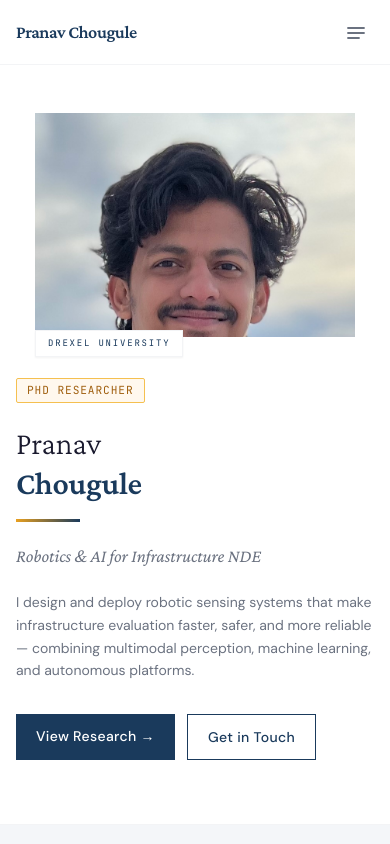
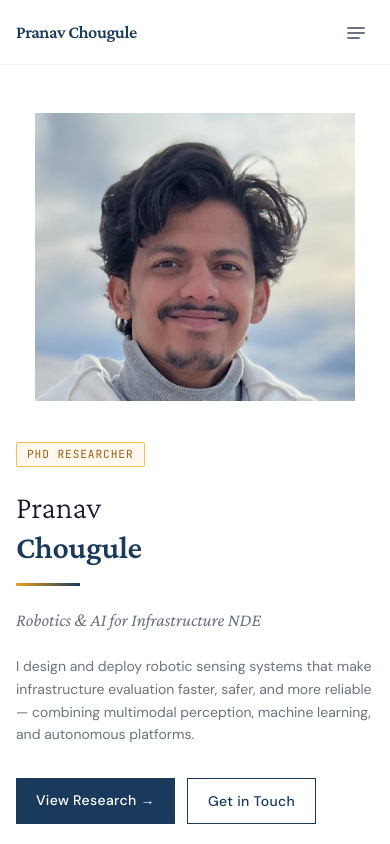
Before and after one commit to pranavc2255/pranavchougule-site, a Next.js app: page / in a window 390 px wide. Shown: the top 844 px of the page. Built offline with nearby package versions, Linux system fonts and the light colour scheme.

Commit message:
mobile potrait fix 1

```diff
--- a/src/app/page.tsx
+++ b/src/app/page.tsx
@@ -52,7 +52,7 @@ export default function HomePage() {
               <div className="absolute -top-3 -left-3 md:-top-4 md:-left-4 w-full h-full border-2 border-saffron opacity-40 z-0 hidden sm:block" />
               <div className="absolute -bottom-3 -right-3 md:-bottom-4 md:-right-4 w-full h-full border border-navy opacity-20 z-0 hidden sm:block" />
               {/* Portrait container: shorter on mobile, taller on desktop */}
-              <div className="relative z-10 w-full md:w-72 lg:w-80 h-56 sm:h-72 md:h-80 lg:h-96 overflow-hidden">
+              <div className="relative z-10 w-full md:w-72 lg:w-80 h-72 sm:h-80 md:h-80 lg:h-96 overflow-hidden">
                 <Image
                   src="/images/portrait.jpg"
                   alt="Pranav Chougule"
@@ -61,12 +61,6 @@ export default function HomePage() {
                   priority
                   sizes="(max-width: 640px) 100vw, (max-width: 768px) 384px, 320px"
                 />
-              </div>
-              {/* Label card */}
-              <div className="absolute -bottom-5 left-0 bg-white border border-gray-100 shadow-sm px-3 md:px-4 py-1.5 md:py-2 z-20">
-                <p className="font-mono text-[9px] md:text-xs text-navy tracking-widest uppercase">
-                  Drexel University
-                </p>
               </div>
             </div>
           </div>
```
